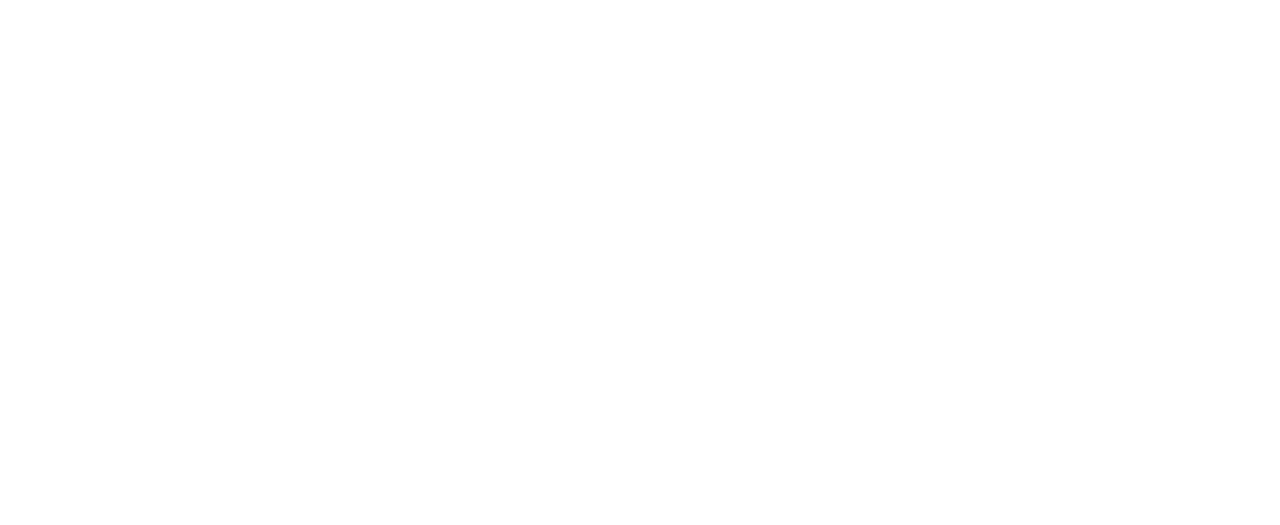
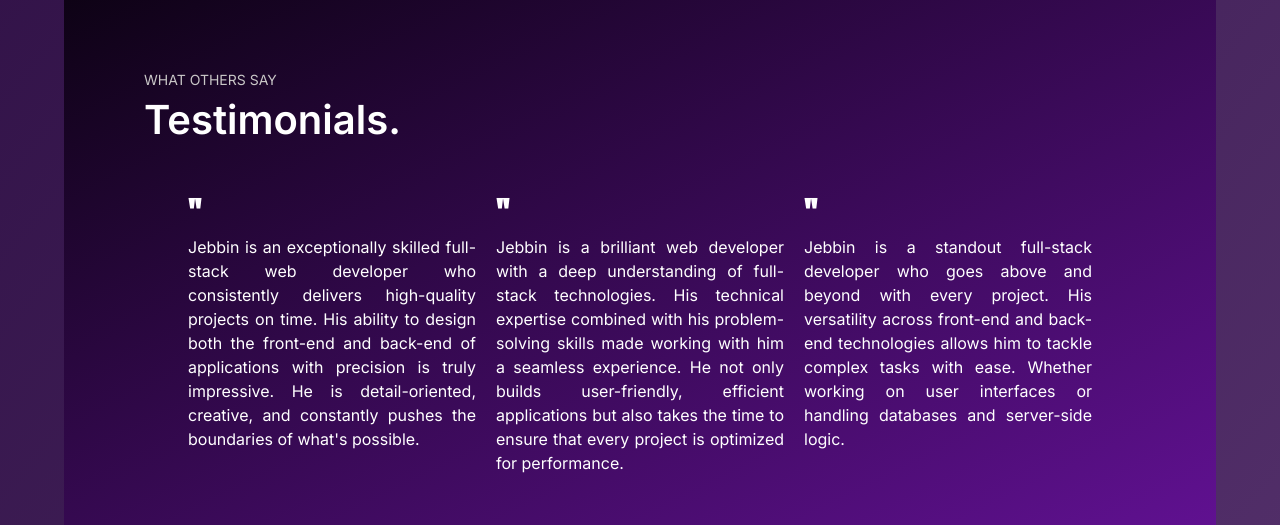
Before and after one commit to Dakjebbin/MainPortfolio, a React (Vite) app in the folder Portfolio/: page / in a window 1280 px wide. Shown: the part 1632-2157 px from the top of the page. Before the commit the page ends 1622 px from the top, so only its background shows below. Built offline with nearby package versions, Linux system fonts and the light colour scheme; no server answers.

Commit message:
testimonial ongoing

```diff
--- a/Portfolio/src/Components/Home.jsx
+++ b/Portfolio/src/Components/Home.jsx
@@ -3,6 +3,7 @@
 import About from './About';
 import Header from './Header';
 import Hero from './Hero';
+import Testimonial from './Testimonial';
 import Work from './Work';
 
 const Home = () => {
@@ -18,6 +19,7 @@
       <div className='bg-gradient-to-br from-[rgb(37,7,59)] to-[#512e68]'>
    <About/>
       <Work/>
+      <Testimonial/>
       </div>
     </main>
   );
--- /dev/null
+++ b/Portfolio/src/Components/Testimonial.jsx
@@ -0,0 +1,35 @@
+
+
+const Testimonial = () => {
+  return (
+    <section id='testimonial' className='m-auto w-[90%]'>
+            <div className="bg-gradient-to-br p-20 rounded-lg from-[#0d0214] to-[#621194]">
+                <p className="font-Inter text-[#c9c7c7] text-sm">WHAT OTHERS SAY</p>
+                <h1 className="font-Inter text-white font-semibold text-[40px]">Testimonials.</h1>
+
+                <div className="flex text-white gap-5 mt-10 justify-center flex-wrap">
+                    <div className="basis-72 bg-">
+                        <p className="text-[30px] font-anton font-bold">&quot;</p>
+                        <p className="text-justify font-Inter">
+                        Jebbin is an exceptionally skilled full-stack web developer who consistently delivers high-quality projects on time. His ability to design both the front-end and back-end of applications with precision is truly impressive. He is detail-oriented, creative, and constantly pushes the boundaries of what&apos;s possible.
+                        </p>
+                    </div>
+                    <div className="basis-72">
+                    <p className="text-[30px] font-anton font-bold">&quot;</p>
+                        <p className="text-justify font-Inter">
+                        Jebbin is a brilliant web developer with a deep understanding of full-stack technologies. His technical expertise combined with his problem-solving skills made working with him a seamless experience. He not only builds user-friendly, efficient applications but also takes the time to ensure that every project is optimized for performance.
+                    </p>
+                    </div>
+                    <div className="basis-72">
+                    <p className="text-[30px] font-anton font-bold">&quot;</p>
+                        <p className="text-justify font-Inter">
+                        Jebbin is a standout full-stack developer who goes above and beyond with every project. His versatility across front-end and back-end technologies allows him to tackle complex tasks with ease. Whether working on user interfaces or handling databases and server-side logic.
+                        </p>
+                    </div>
+                </div>
+            </div>
+    </section>
+  )
+}
+
+export default Testimonial
```
